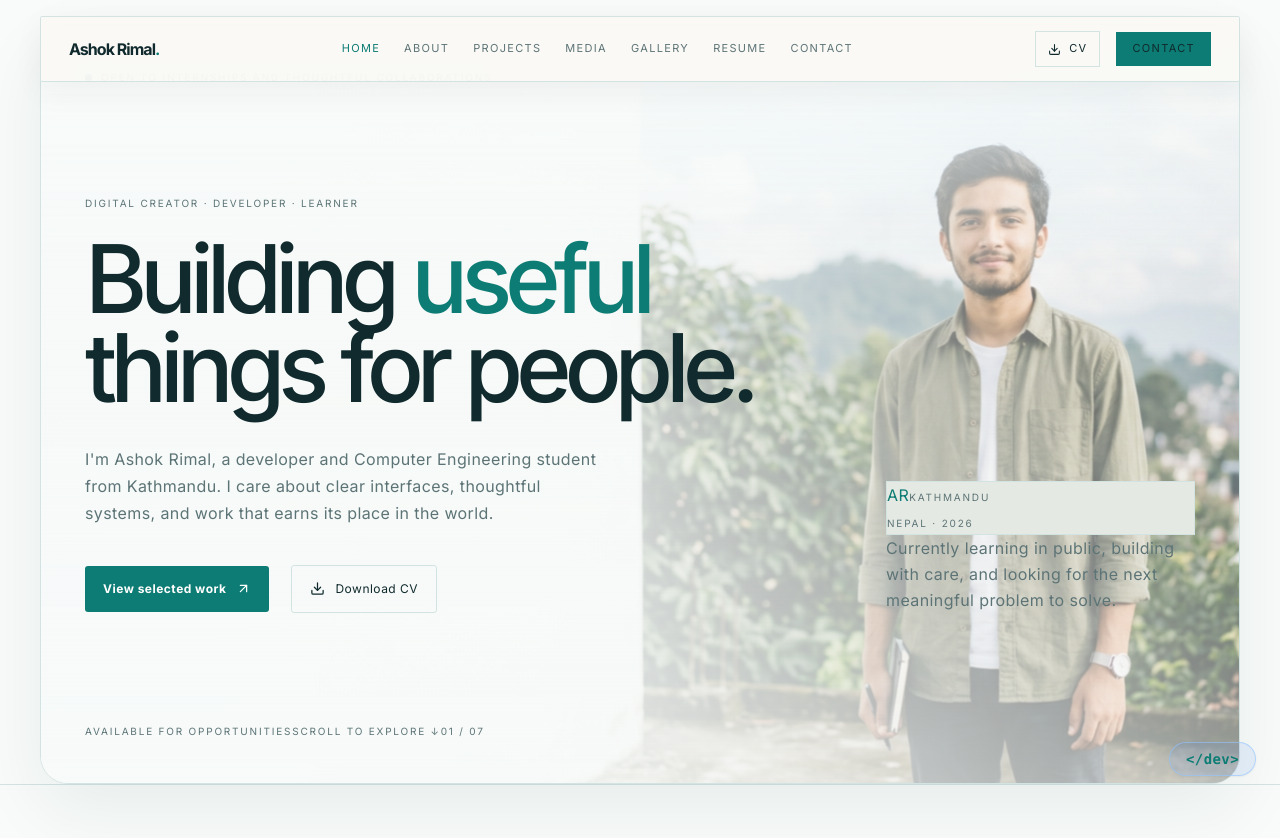
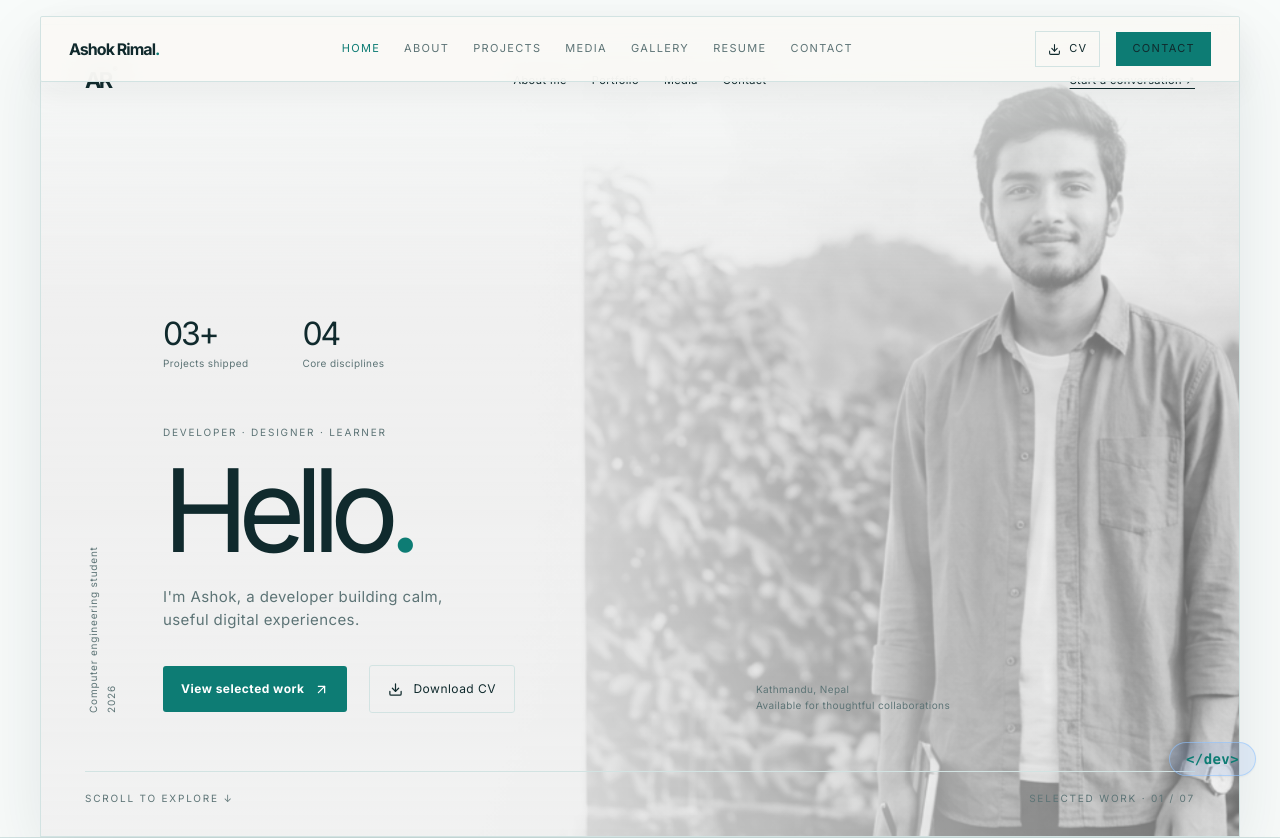
Before and after one commit to ashokrimal/lamirkohsa.dev, a Next.js app: page / in a window 1280 px wide. Shown: the top 838 px of the page. Built offline with nearby package versions, Linux system fonts and the light colour scheme.

Commit message:
Redesign hero with editorial portrait layout

```diff
--- a/src/app/globals.css
+++ b/src/app/globals.css
@@ -28,27 +28,39 @@ button, a { -webkit-tap-highlight-color: transparent; }
 
 .portfolio-home, .collection-page, .resume-page { background: var(--paper) !important; color: var(--ink) !important; }
 .portfolio-home { overflow: hidden; }
-.hero-section { min-height: 760px; padding: 44px; margin-top: 24px; border: 1px solid var(--line); border-radius: 28px; display: flex; flex-direction: column; justify-content: space-between; position: relative; isolation: isolate; overflow: hidden; box-shadow: 0 24px 70px rgba(16,42,45,.07); }
-.hero-section::before { content: ''; position: absolute; inset: 0; z-index: -2; background: linear-gradient(90deg, rgba(248,251,250,.98) 0%, rgba(248,251,250,.88) 42%, rgba(248,251,250,.2) 100%), url('/images/hero-ashok.png') center / cover; animation: hero-drift 16s ease-in-out infinite alternate; }
-.hero-section::after { content: ''; position: absolute; inset: 0; z-index: -1; background: linear-gradient(180deg, rgba(248,251,250,.9), transparent 35%, rgba(248,251,250,.52)); pointer-events: none; }
+.hero-section { min-height: 760px; padding: 38px 44px 30px; margin-top: 24px; border: 1px solid var(--line); border-radius: 0; display: flex; flex-direction: column; justify-content: space-between; position: relative; isolation: isolate; overflow: hidden; box-shadow: 0 24px 70px rgba(16,42,45,.1); }
+.hero-section::before { content: ''; position: absolute; inset: -12%; z-index: -2; background: linear-gradient(90deg, rgba(248,251,250,.99) 0%, rgba(248,251,250,.96) 38%, rgba(248,251,250,.18) 100%), url('/images/hero-ashok.png') 68% center / cover; filter: grayscale(1) contrast(.92); animation: hero-drift 16s ease-in-out infinite alternate; }
+.hero-section::after { content: ''; position: absolute; inset: 0; z-index: -1; background: linear-gradient(180deg, rgba(248,251,250,.72), transparent 35%, rgba(248,251,250,.15)); pointer-events: none; }
 @keyframes hero-drift { from { transform: scale(1); } to { transform: scale(1.04); } }
-.hero-kicker, .eyebrow, .section-label, .project-type, .hero-meta, .portrait-caption { font-size: 10px; text-transform: uppercase; letter-spacing: .18em; }
-.hero-kicker { display: flex; align-items: center; gap: 9px; color: var(--muted); }
-.status-dot { width: 7px; height: 7px; border-radius: 50%; background: var(--accent); }
-.hero-grid { display: grid; grid-template-columns: minmax(0, 1.4fr) minmax(240px, .6fr); align-items: end; gap: 80px; margin-block: auto; padding-block: 96px; }
+.hero-utility, .hero-meta, .hero-stats, .hero-editorial { position: relative; z-index: 1; }
+.hero-utility { display: grid; grid-template-columns: 1fr auto 1fr; align-items: center; gap: 24px; }
+.hero-mark { font-size: 22px; font-weight: 700; letter-spacing: -.12em; }
+.hero-mark span { font-size: 8px; vertical-align: top; margin-left: 2px; }
+.hero-utility nav { display: flex; gap: 25px; font-size: 11px; }
+.hero-utility nav a, .hero-book { color: var(--ink); }
+.hero-book { justify-self: end; font-size: 11px; text-decoration: underline; text-underline-offset: 4px; }
+.hero-editorial { display: grid; grid-template-columns: 34px minmax(0, 1fr) minmax(260px, .8fr); gap: 44px; align-items: end; margin-block: auto; padding-block: 100px 58px; }
+.hero-vertical { align-self: stretch; display: flex; flex-direction: column; justify-content: space-between; color: var(--muted); font-size: 10px; writing-mode: vertical-rl; transform: rotate(180deg); letter-spacing: .08em; }
+.hero-copy-block { max-width: 570px; }
+.hero-stats { display: flex; gap: 54px; margin-bottom: 52px; }
+.hero-stats span { display: flex; flex-direction: column; gap: 5px; }
+.hero-stats strong { font-size: 32px; line-height: 1; font-weight: 400; letter-spacing: -.07em; }
+.hero-stats small { color: var(--muted); font-size: 10px; }
+.eyebrow, .section-label, .project-type, .hero-meta, .portrait-caption { font-size: 10px; text-transform: uppercase; letter-spacing: .18em; }
 .eyebrow, .section-label { color: var(--muted); margin: 0 0 22px; }
-.hero-heading, .statement-grid h2, .section-heading h2, .contact-card h2 { margin: 0; font-size: clamp(3.1rem, 7.4vw, 7.2rem); line-height: .94; letter-spacing: -.075em; font-weight: 500; }
-.hero-heading em, .statement-grid h2 span, .contact-card em { color: var(--accent); font-style: normal; }
-.hero-copy { max-width: 520px; margin: 34px 0 0; color: var(--muted); font-size: 16px; line-height: 1.7; }
-.hero-actions { display: flex; gap: 22px; align-items: center; margin-top: 38px; }
+.hero-heading, .statement-grid h2, .section-heading h2, .contact-card h2 { margin: 0; font-size: clamp(4rem, 9vw, 8.6rem); line-height: .84; letter-spacing: -.09em; font-weight: 400; }
+.hero-heading span { color: var(--accent); }
+.hero-subtitle { max-width: 300px; margin: 26px 0 0; color: var(--muted); font-size: 15px; line-height: 1.55; }
+.hero-actions { display: flex; gap: 22px; align-items: center; margin-top: 34px; }
 .button { display: inline-flex; align-items: center; gap: 10px; font-size: 12px; letter-spacing: .04em; border-radius: 3px; padding: 13px 18px; transition: transform .2s ease, background .2s ease; }
 .button:hover, .text-link:hover { transform: translateY(-2px); }
 .button-primary { background: var(--accent); color: white; font-weight: 600; }
 .button-quiet { color: var(--ink); border: 1px solid var(--line); }
-.portrait-frame { background: #e4e9e3; border: 1px solid var(--line); }
-.portrait-initials { color: var(--accent); }
-.portrait-caption { color: var(--muted); }
-.aside-note, .hero-meta { color: var(--muted); }
+.hero-portrait { align-self: stretch; display: flex; flex-direction: column; justify-content: end; }
+.hero-portrait .portrait-frame { min-height: 470px; border: 0; background: transparent; }
+.hero-portrait .portrait-initials { display: none; }
+.hero-portrait p { color: var(--muted); font-size: 10px; line-height: 1.6; margin: 12px 0 0; }
+.hero-meta { display: flex; justify-content: space-between; color: var(--muted); border-top: 1px solid rgba(16,42,45,.2); padding-top: 18px; }
 .hero-meta, .statement-section, .work-section, .contact-section, .project-list, .timeline, .timeline-item, .resume-page .collection-intro { border-color: var(--line); }
 .statement-section, .work-section, .experience-section, .contact-section { padding-block: 150px; border-top: 1px solid var(--line); }
 .proof-section { padding-block: 0 120px; }
@@ -208,11 +220,21 @@ button, a { -webkit-tap-highlight-color: transparent; }
 
 @media (max-width: 700px) {
   .shell-width { width: min(100% - 34px, 1200px); }
-  .hero-section { min-height: auto; margin-top: 14px; padding: 24px; border-radius: 20px; }
-  .hero-grid, .statement-grid { grid-template-columns: 1fr; gap: 45px; padding-block: 48px 58px; }
-  .hero-aside { display: none; }
-  .hero-heading { font-size: clamp(3.4rem, 15vw, 5rem); }
-  .hero-meta span:nth-child(2) { display: none; }
+  .hero-section { min-height: 700px; margin-top: 14px; padding: 22px 20px 20px; }
+  .hero-section::before { background: linear-gradient(180deg, rgba(248,251,250,.98) 0%, rgba(248,251,250,.86) 48%, rgba(248,251,250,.18) 100%), url('/images/hero-ashok.png') 68% center / cover; }
+  .hero-utility { grid-template-columns: 1fr auto; }
+  .hero-utility nav { display: none; }
+  .hero-book { font-size: 10px; }
+  .hero-editorial { grid-template-columns: 22px 1fr; gap: 18px; padding-block: 62px 32px; }
+  .hero-vertical { font-size: 8px; }
+  .hero-portrait { display: none; }
+  .hero-stats { gap: 28px; margin-bottom: 42px; }
+  .hero-stats strong { font-size: 26px; }
+  .hero-heading { font-size: clamp(4.5rem, 22vw, 7rem); }
+  .hero-subtitle { max-width: 230px; font-size: 13px; }
+  .hero-actions { align-items: flex-start; flex-direction: column; gap: 13px; }
+  .hero-meta { font-size: 8px; }
+  .hero-meta span:last-child { display: none; }
   .statement-section, .work-section, .experience-section, .contact-section { padding-block: 90px; }
   .proof-section { padding-bottom: 78px; }
   .proof-grid { grid-template-columns: repeat(2, 1fr); }
--- a/src/components/pages/HomeContent.tsx
+++ b/src/components/pages/HomeContent.tsx
@@ -11,23 +11,13 @@ export default function HomeContent() {
   return (
     <div className="portfolio-home">
       <section className="hero-section shell-width" aria-labelledby="hero-heading">
-        <div className="hero-kicker"><span className="status-dot" aria-hidden="true" /> Open to internships and thoughtful collaborations</div>
-        <div className="hero-grid">
-          <div>
-            <p className="eyebrow">Digital creator · developer · learner</p>
-            <h1 id="hero-heading" className="hero-heading">Building <em>useful</em><br />things for people.</h1>
-            <p className="hero-copy">I&apos;m Ashok Rimal, a developer and Computer Engineering student from Kathmandu. I care about clear interfaces, thoughtful systems, and work that earns its place in the world.</p>
-            <div className="hero-actions">
-              <Link href="/projects" className="button button-primary">View selected work <ArrowUpRight size={15} aria-hidden="true" /></Link>
-              <Link href="/resume" className="button button-quiet"><Download size={15} aria-hidden="true" /> Download CV</Link>
-            </div>
-          </div>
-          <div className="hero-aside">
-            <div className="portrait-frame"><span className="portrait-initials" aria-hidden="true">AR</span><span className="portrait-caption">Kathmandu<br />Nepal · 2026</span></div>
-            <p className="aside-note">Currently learning in public, building with care, and looking for the next meaningful problem to solve.</p>
-          </div>
+        <div className="hero-utility"><span className="hero-mark">AR<span>®</span></span><nav aria-label="Hero navigation"><Link href="/about">About me</Link><Link href="/projects">Portfolio</Link><Link href="/media">Media</Link><Link href="/contact">Contact</Link></nav><Link href="/contact" className="hero-book">Start a conversation ↗</Link></div>
+        <div className="hero-editorial">
+          <div className="hero-vertical"><span>Computer engineering student</span><span>2026</span></div>
+          <div className="hero-copy-block"><div className="hero-stats"><span><strong>03+</strong><small>Projects shipped</small></span><span><strong>04</strong><small>Core disciplines</small></span></div><p className="eyebrow">Developer · designer · learner</p><h1 id="hero-heading" className="hero-heading">Hello<span>.</span></h1><p className="hero-subtitle">I&apos;m Ashok, a developer building calm, useful digital experiences.</p><div className="hero-actions"><Link href="/projects" className="button button-primary">View selected work <ArrowUpRight size={15} aria-hidden="true" /></Link><Link href="/resume" className="button button-quiet"><Download size={15} aria-hidden="true" /> Download CV</Link></div></div>
+          <div className="hero-portrait"><div className="portrait-frame"><span className="portrait-initials" aria-hidden="true">AR</span></div><p>Kathmandu, Nepal<br />Available for thoughtful collaborations</p></div>
         </div>
-        <div className="hero-meta"><span><span className="status-dot" aria-hidden="true" /> Available for opportunities</span><span>Scroll to explore ↓</span><span>01 / 07</span></div>
+        <div className="hero-meta"><span>Scroll to explore ↓</span><span>Selected work · 01 / 07</span></div>
       </section>
 
       <section className="statement-section" aria-labelledby="statement-heading">
```
